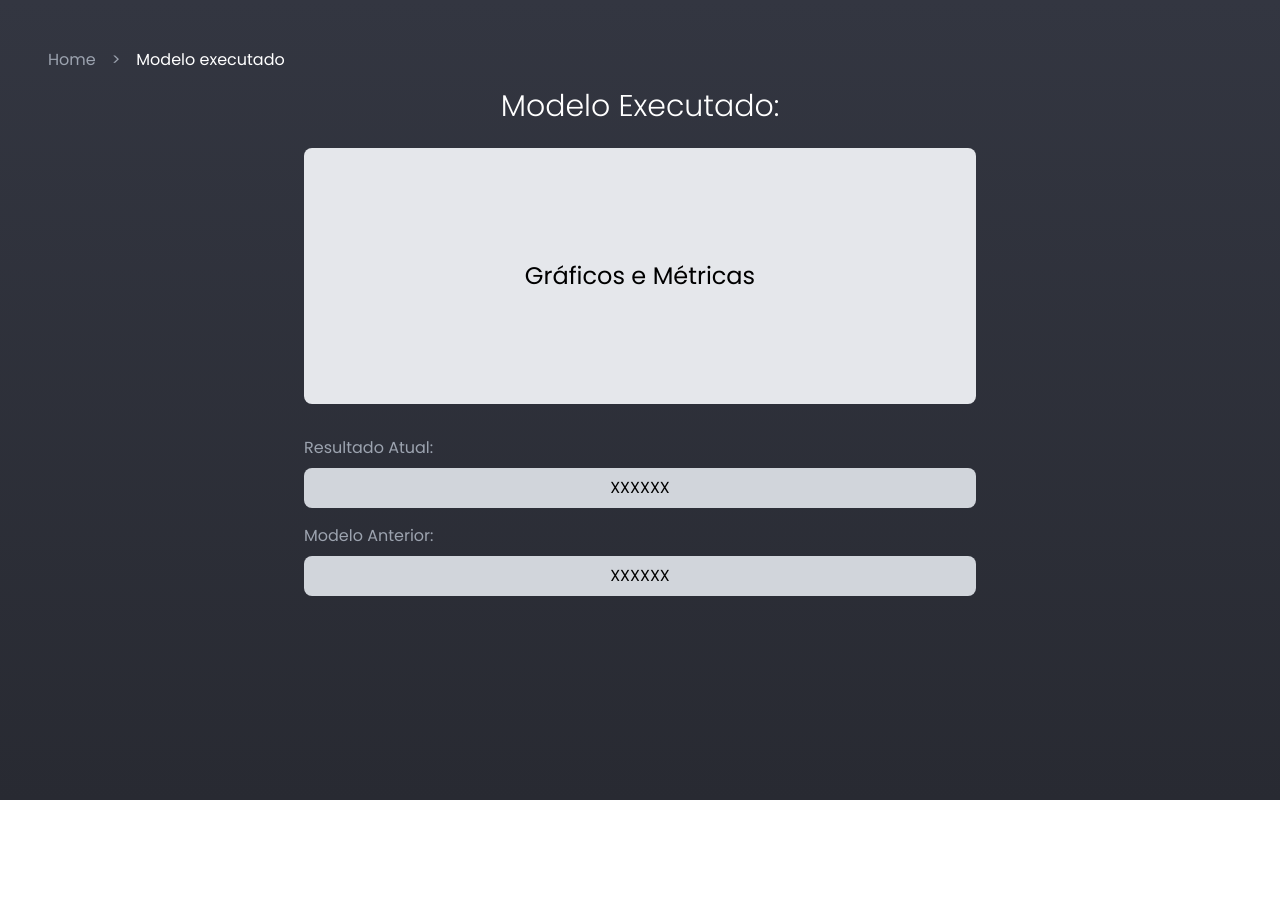
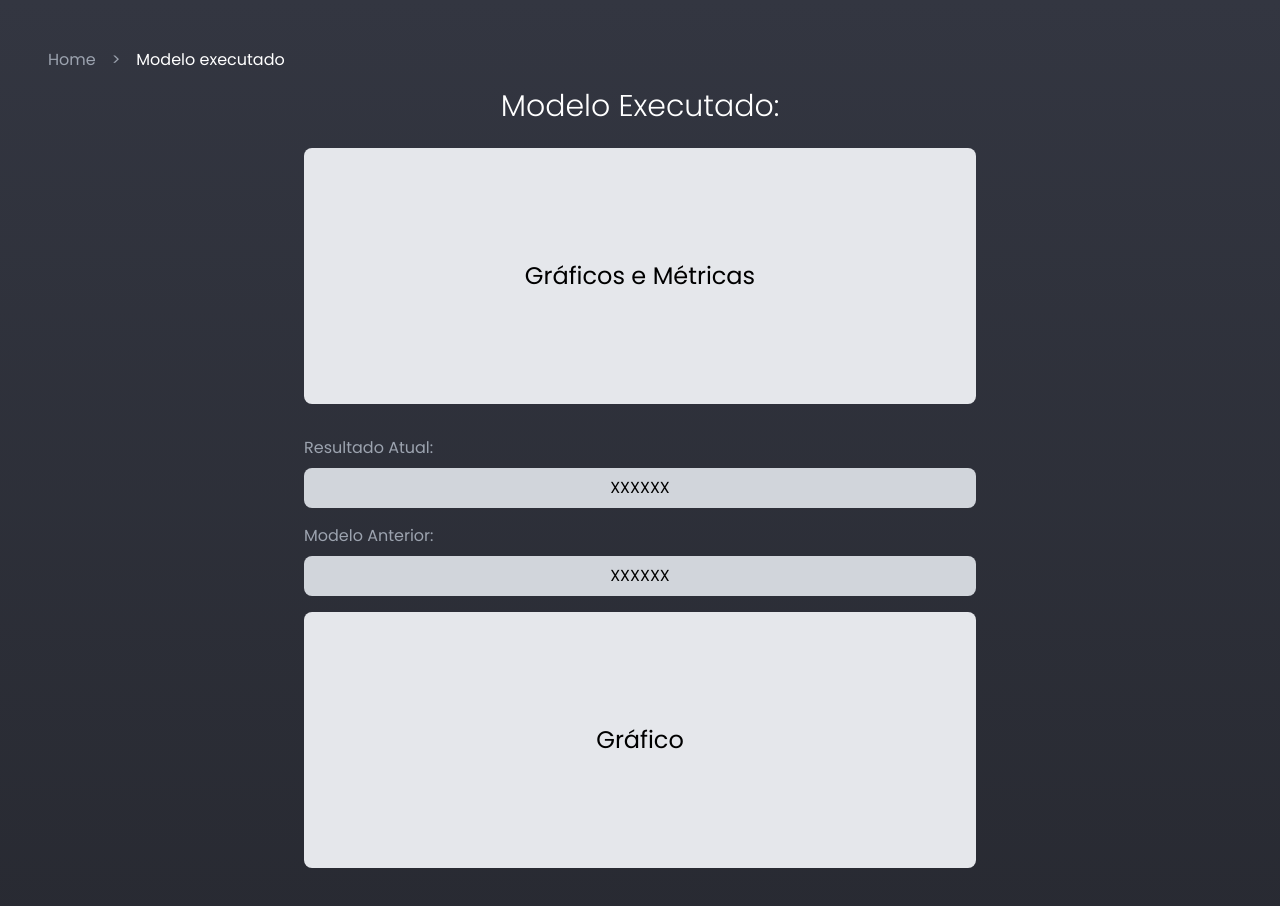
Before and after one commit to Inteli-College/2024-2A-T08-EC07-G03, a React (Vite) app in the folder frontend/app-typescript/: page /excModel in a window 1280 px wide. Shown: the top 906 px of the page. Before the commit the page ends 800 px from the top, so only its background shows below. Built offline with nearby package versions, Linux system fonts and the light colour scheme.

Commit message:
add: espaço para grafico do meodelo na tela de execução

```diff
--- a/frontend/app-typescript/src/pages/ExcModelPage.tsx
+++ b/frontend/app-typescript/src/pages/ExcModelPage.tsx
@@ -1,6 +1,6 @@
 import React, { useState } from 'react';
 import Header from '../components/Header';
-import ConfirmationPopup from '../components/ConfirmationPopup';
+
 
 
 const ExcModelPage: React.FC = () => {
@@ -38,7 +38,9 @@ const ExcModelPage: React.FC = () => {
         </div>
       </div>
 
-
+      <div className="w-full max-w-2xl h-64 bg-gray-200 rounded-lg flex items-center justify-center text-black text-2xl mb-8">
+        Gráfico
+      </div>
 
     </div>
     </div>
```
